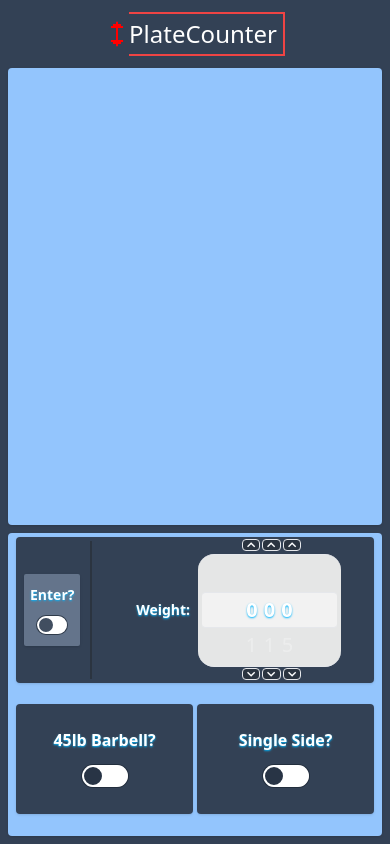
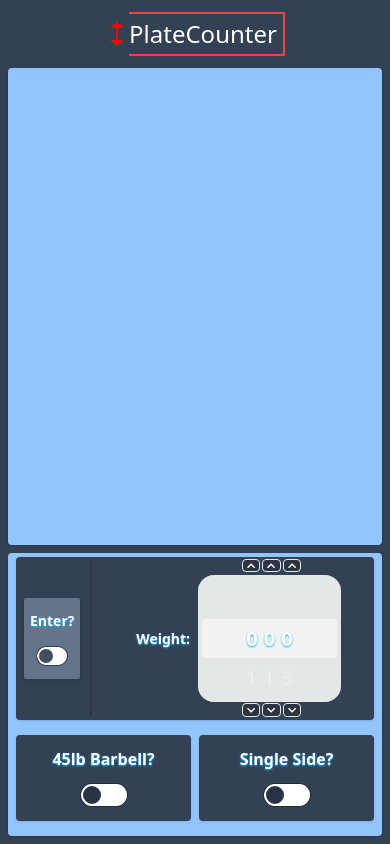
Before and after one commit to PeytonCurr/plate_counter, a React (Create React App) app: page / in a window 390 px wide. Built offline with nearby package versions, Linux system fonts and the light colour scheme.

Commit message:
Got it looking the way I want on smaller screen size. Should be done for now

```diff
--- a/src/App.jsx
+++ b/src/App.jsx
@@ -34,7 +34,7 @@ function App() {
   return (
     <div className='bg-slate-700 text-white select-none'>
       <Navbar />
-      <section className={'grid grid-cols-1 grid-rows-5 sm:grid-rows-7 p-2 pt-0 gap-2 ' + (!barBell && 'md:grid-cols-2')} style={{ height: "92vh" }}>
+      <section className={'grid grid-cols-1 grid-rows-8 sm:grid-rows-7 p-2 pt-0 gap-2 ' + (!barBell && 'md:grid-cols-2')} style={{ height: "92vh" }}>
 
         <BarbellPlates weight={weight} barBell={barBell} counts={counts} single={single} />
 
--- a/src/components/BarbellPlates.jsx
+++ b/src/components/BarbellPlates.jsx
@@ -74,7 +74,7 @@ function BarbellPlates(props) {
   }, [props.counts])
 
   return (
-    <div className={'text-2xl p-2 bg-blue-300 rounded shadow flex justify-center ' + (props.barBell ? ' items-center ' : ' items-end md:items-center md:row-span-5 ') + ((props.weight > 0 && props.weight % 5 == 0) ? ' row-span-2 sm:row-span-3 ' : ' row-span-3 sm:row-span-5 md:col-span-2 ')}>
+    <div className={'text-2xl p-2 bg-blue-300 rounded shadow flex justify-center ' + (props.barBell ? ' items-center ' : ' items-end md:items-center md:row-span-5 ') + ((props.weight > 0 && props.weight % 5 == 0) ? ' row-span-3 ' : ' row-span-5 md:col-span-2 ')}>
 
       {/* SECTION Left Side*/}
       {(props.weight > 0 && !props.single && props.weight % 5 == 0) &&
--- a/src/components/Stats.jsx
+++ b/src/components/Stats.jsx
@@ -1,13 +1,18 @@
-import React, { useEffect } from 'react'
+import React, { useEffect, useState } from 'react'
 import SmallBarBell from './svgs/SmallBarBell.jsx';
 
 function Stats(props) {
 
   const plates = [45, 35, 25, 10, 5, 2.5];
+  const [shrunkPlateCount, setShrunkPlateCount] = useState(0)
 
   useEffect(() => {
     displayStats()
   }, [props.weight, props.single, props.barBell]);
+
+  useEffect(() => {
+    setShrunkPlateCount(plates.filter(plate => props.counts[plate] > 0).length)
+  }, [props.counts]);
 
   function displayStats() {
     let plateCounter = {}
@@ -32,18 +37,18 @@ function Stats(props) {
   }
 
   return (
-    <div className={'bg-blue-300 rounded shadow grid p-2 sm:px-4 row-span-1 sm:row-span-2 ' + (props.single ? ' grid-cols-1 pb-3 md:pb-6 md:pt-4 stack items-center ' : ' grid-cols-2 ') + (props.barBell ? ' grid-cols-5 ' : ' md:row-span-5 md:grid-cols-1 gap-2 sm:gap-4 ') + ((!props.single && !props.barBell) && ' md:py-4 ')}>
+    <div className={'bg-blue-300 rounded shadow grid p-2 sm:px-4 row-span-2 ' + (props.single ? ' grid-cols-1 pb-3 md:pb-6 md:pt-4 stack items-center ' : ' grid-cols-2 ') + (props.barBell ? ' grid-cols-5 ' : ' md:row-span-5 md:grid-cols-1 gap-2 sm:gap-4 ') + ((!props.single && !props.barBell) && ' md:py-4 ')}>
 
 
       <div className={' bg-slate-700 py-2 h-full' + (props.barBell ? ' col-span-2 rounded-l pr-2 md:pr-6 ' : ' shadow rounded px-2 sm:px-6 ')}>
         {(!props.single && !props.barBell) &&
           <div className='absolute xs:ps-1 sm:pt-1 text-xs xs:text-base ' >L</div>
         }
-        <ul className={'h-full items-center sm:flex grid grid-cols-2 grid-flow-dense ' + (props.barBell ? ' flex-row-reverse justify-start ' : ' justify-center ')}>
+        <ul className={'h-full items-center sm:flex grid-cols-2 grid-flow-dense ' + (props.barBell ? ' flex-row-reverse justify-start ' : ' justify-center ') + (((shrunkPlateCount < 3 && !props.barBell) || props.single) ? ' flex ' : ' grid ')}>
           {plates.filter(plate => props.counts[plate] > 0).map((plate, index) => (
-            <li key={plate} className={'p-1 sm:p-2 flex ' + ((props.barBell && (index == 1 || index == 3)) && ' justify-end col-start-1 ') + ((props.barBell && (index == 0 || index == 2)) && ' justify-center col-start-2 ') + ((!props.barBell && (index == 1 || index == 3)) && ' col-start-1 justify-end pe-1.5 xs:pe-3 ') + ((!props.barBell && (index == 0 || index == 2)) && ' col-start-2 justify-start ps-1.5 xs:ps-3 ')}>
-              <div className='text-center w-fit sm:w-full flex flex-row-reverse sm:flex-col items-center justify-start'>
-                <div className='w-1/2 sm:w-auto flex justify-start'>
+            <li key={plate} className={'p-1 sm:p-2 flex ' + ((props.barBell && (index == 1 || index == 3)) && ' justify-end col-start-1 ') + ((props.barBell && (index == 0 || index == 2)) && ' justify-center col-start-2 ') + ((!props.barBell && (index == 1 || index == 3)) && ' col-start-1 justify-end ') + ((!props.barBell && (index == 0 || index == 2)) && ' col-start-2 justify-start ')}>
+              <div className={'text-center w-fit sm:w-full flex flex-row-reverse sm:flex-col items-center justify-start ' + (((shrunkPlateCount < 3 && !props.barBell) || props.single) ? ' w-full flex-col ' : '  ')}>
+                <div className={'w-1/2 sm:w-auto flex justify-start ' + (((shrunkPlateCount < 3 && !props.barBell) || props.single) ? ' w-auto ' : '  ')}>
                   <div
                     className={
                       'text-black border-2 rounded-full p-2 text-xs sm:text-base w-min '
@@ -67,8 +72,8 @@ function Stats(props) {
           <div className='w-full my-3 tooltip tooltip-open' data-tip="45">
             <SmallBarBell />
           </div>
-          <p className='text-xs sm:text-base'> x </p>
-          <p className='text-xs sm:text-base'>1</p>
+          <p className='hidden sm:block text-xs sm:text-base'> x </p>
+          <p className='hidden sm:block text-xs sm:text-base'>1</p>
         </div>
       }
 
@@ -77,11 +82,11 @@ function Stats(props) {
         {(!props.single && !props.barBell) &&
           <div className='absolute xs:ps-1 sm:pt-1 text-xs xs:text-base' >R</div>
         }
-        <ul className={'h-full items-center sm:flex grid grid-cols-2 ' + (props.barBell ? ' justify-start ' : ' justify-center ')}>
+        <ul className={'h-full items-center sm:flex grid-cols-2 ' + (props.barBell ? ' justify-start ' : ' justify-center ') + ((shrunkPlateCount < 3 && !props.barBell) ? ' flex ' : ' grid ')}>
           {plates.filter(plate => props.counts[plate] > 0).map((plate, index) => (
-            <li key={plate} className={'p-1 sm:p-2 flex ' + ((props.barBell && (index == 1 || index == 3)) && ' justify-start ') + ((props.barBell && (index == 0 || index == 2)) && ' justify-center ') + ((!props.barBell && (index == 1 || index == 3)) && ' justify-start ps-1.5 xs:ps-3 ') + ((!props.barBell && (index == 0 || index == 2)) && ' justify-end pe-1.5 xs:pe-3 ')}>
-              <div className='text-center w-fit-content sm:w-full flex sm:flex-col items-center'>
-                <div className='w-1/2 sm:w-auto flex justify-end'>
+            <li key={plate} className={'p-1 sm:p-2 flex ' + ((props.barBell && (index == 1 || index == 3)) && ' justify-start ') + ((props.barBell && (index == 0 || index == 2)) && ' justify-center ') + ((!props.barBell && (index == 1 || index == 3)) && ' justify-start ') + ((!props.barBell && (index == 0 || index == 2)) && ' justify-end ')}>
+              <div className={'text-center w-fit-content sm:w-full flex sm:flex-col items-center ' + ((shrunkPlateCount < 3 && !props.barBell) ? ' w-full flex-col ' : '  ')}>
+                <div className={'w-1/2 sm:w-auto flex justify-end ' + ((shrunkPlateCount < 3 && !props.barBell) ? ' w-auto ' : '  ')}>
                   <p
                     className={
                       'text-black border-2 rounded-full p-2 text-xs sm:text-base w-min '
--- a/src/components/weightForm.jsx
+++ b/src/components/weightForm.jsx
@@ -155,9 +155,9 @@ function WeightForm(props) {
   }, [scrollCounts])
 
   return (
-    <div className={'items-center rounded bg-blue-300 shadow row-span-2 grid grid-cols-10 grid-rows-2 sm:grid-rows-1 gap-1 sm:gap-3 px-2 sm:px-4 py-1 sm:py-3 ' + (!props.barBell && 'md:col-span-2')}>
+    <div className={'items-center rounded bg-blue-300 shadow row-span-3 sm:row-span-2 grid grid-cols-10 grid-rows-5 sm:grid-rows-1 gap-1 sm:gap-3 px-2 sm:px-4 py-1 sm:py-3 ' + (!props.barBell && 'md:col-span-2')}>
 
-      <form onSubmit={handleSubmit} className=' bg-slate-700 rounded shadow px-2 sm:px-3 col-span-10 sm:col-span-6 text-lg h-full flex '>
+      <form onSubmit={handleSubmit} className=' bg-slate-700 rounded shadow px-2 sm:px-3 col-span-10 sm:col-span-6 row-span-3 sm:row-auto text-lg h-full flex '>
 
         {/*Left Side*/}
         <div className="h-full grid grid-rows-4 sm:grid-rows-7">
@@ -284,7 +284,9 @@ function WeightForm(props) {
 
       </form>
 
-      <form className=' bg-slate-700 rounded shadow pt-6 pb-5 col-span-5 sm:col-span-2 text-center'>
+      <div className="col-span-10 sm:col-span-4 row-span-2 sm:row-auto grid grid-cols-10 gap-2 sm:gap-3">
+
+        <form className=' bg-slate-700 rounded shadow pt-3 pb-2 col-span-5 text-center'>
           <h1 className='mb-3 text-white font-bold text-shadow-sm shadow-info'>45lb Barbell?</h1>
           <input className="mb-0 toggle toggle-info" type="checkbox" checked={props.barBell} onChange={e => {
             props.setBarBell(e.target.checked)
@@ -297,7 +299,7 @@ function WeightForm(props) {
           }} />
         </form>
 
-      <form className=' bg-slate-700 rounded shadow pt-6 pb-5 col-span-5 sm:col-span-2 text-center'>
+        <form className=' bg-slate-700 rounded shadow pt-3 pb-2 col-span-5 text-center'>
           <h1 className='mb-3 text-white font-bold text-shadow-sm shadow-info'>Single Side?</h1>
           <input className="mb-0 toggle toggle-info" type="checkbox" checked={props.single} onChange={e => {
             if (!props.single) {
@@ -313,6 +315,8 @@ function WeightForm(props) {
           }} />
         </form>
 
+      </div>
+
     </div >
   );
 }
```
Lines whose indentation alone changed are shown as unchanged.
